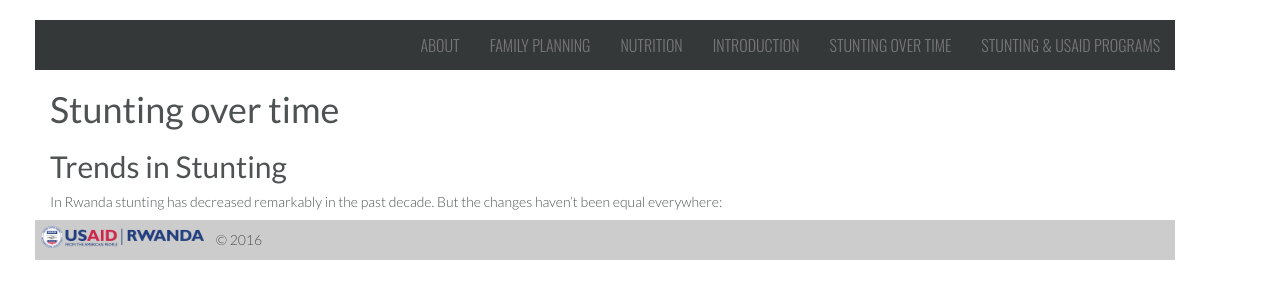
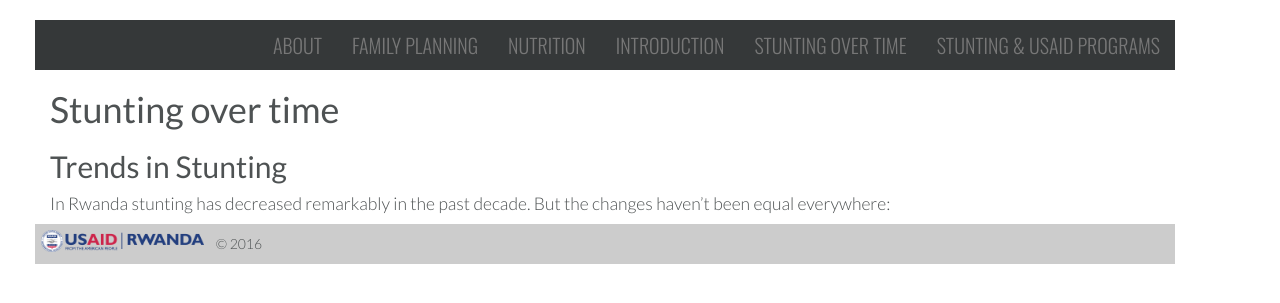
Before and after one commit to flaneuse/Rwanda-results, a Jekyll site: the page built from stunting1.md, in a window 1280 px wide. Shown: the top 303 px of the page. Built offline with Jekyll 4.4.1, drawn with Linux system fonts in a browser that asks for light colours; some web fonts are replaced; grey boxes are pictures that could not be loaded.

Commit message:
increase global font size

```diff
--- a/_sass/_text.scss
+++ b/_sass/_text.scss
@@ -1,3 +1,8 @@
+// reset p
+p, li{
+  font-size: 1.25em;
+}
+
 // important text
 mark {
   color: $accent-main;
@@ -17,7 +22,6 @@ mark {
 
 // side bar on what we did
 #what-did{
-  font-size: 1.2em;
 
   ul {
     list-style-type: none;
```
Also changed, not shown: 1 other file. Lines whose indentation alone changed are shown as unchanged.
